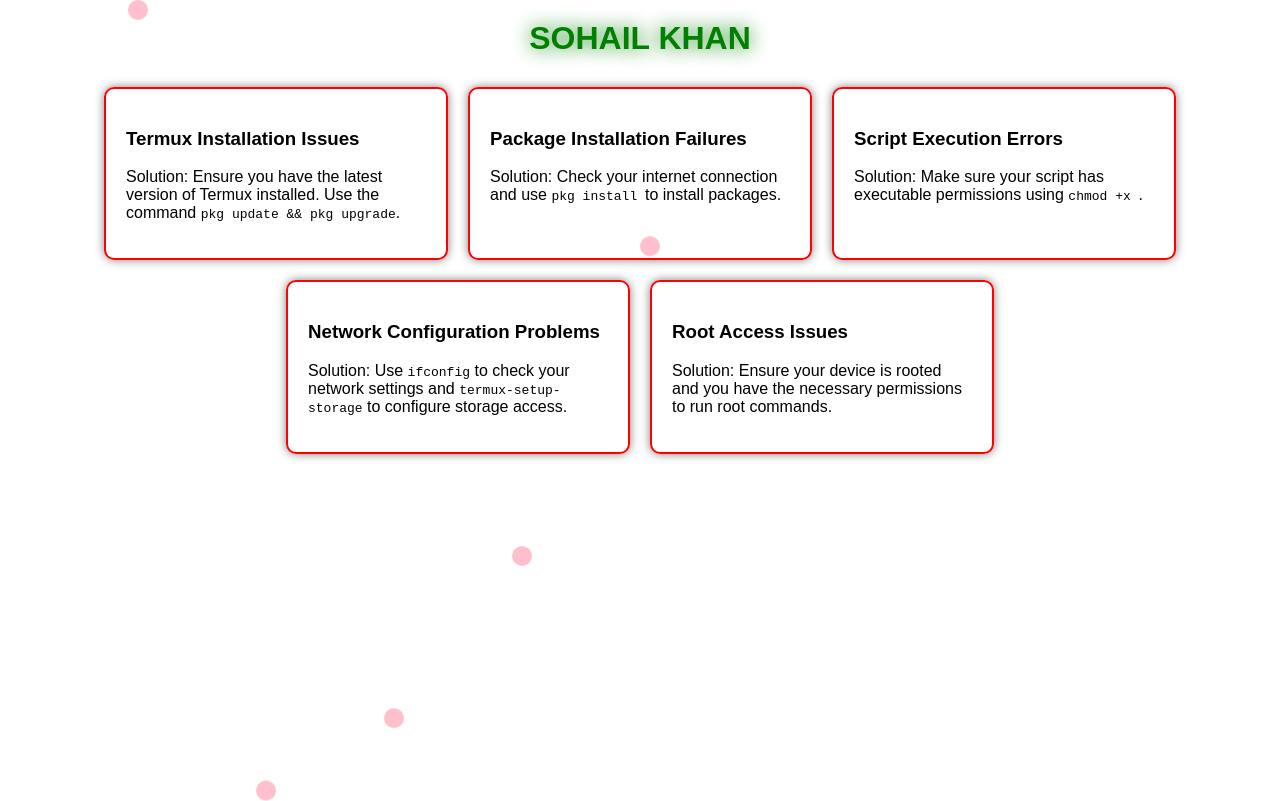
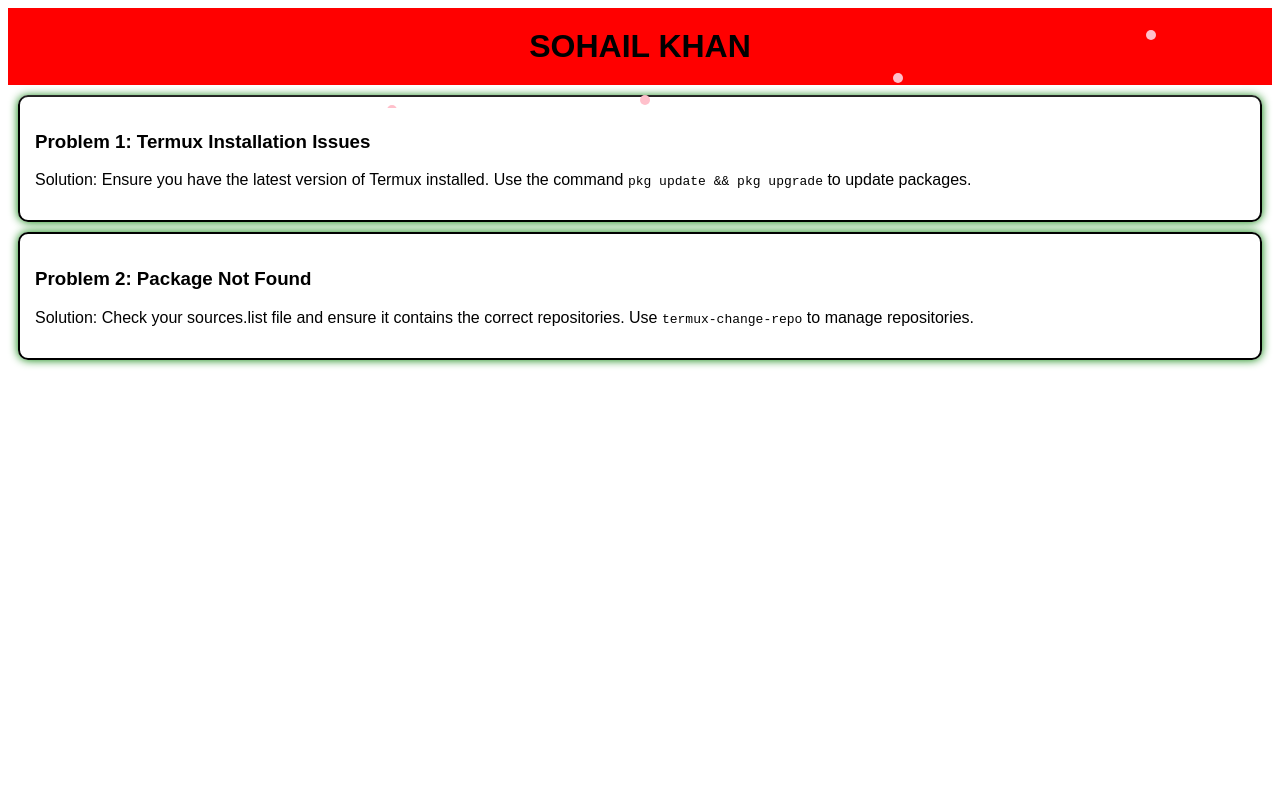
Before and after one commit to Sohail235/Dev-uu, a plain HTML site: page index.html in a window 1280 px wide. Drawn offline with Linux system fonts and the light colour scheme.

Commit message:
Update index.html

```diff
--- a/index.html
+++ b/index.html
@@ -12,83 +12,70 @@
             overflow-y: scroll;
         }
         .banner {
+            background-color: red;
+            color: black;
             text-align: center;
+            padding: 20px;
             font-size: 2em;
             font-weight: bold;
-            color: green;
-            text-shadow: 0 0 20px green;
-            margin: 20px 0;
-        }
-        .container {
-            display: flex;
-            flex-wrap: wrap;
-            justify-content: center;
+            box-shadow: 0 0 20px white;
+            position: relative;
         }
         .box {
-            border: 2px solid red;
+            border: 2px solid black;
             border-radius: 10px;
-            padding: 20px;
+            padding: 15px;
             margin: 10px;
-            width: 300px;
-            box-shadow: 0 0 10px rgba(0, 0, 0, 0.5);
-            transition: all 0.3s ease;
+            box-shadow: 0 0 10px green;
+            transition: box-shadow 0.3s;
         }
         .box:hover {
-            box-shadow: 0 0 20px rgba(255, 0, 0, 0.7);
+            box-shadow: 0 0 20px blue;
         }
         .falling-petals {
             position: absolute;
             top: 0;
             left: 0;
-            width: 100%;
-            height: 100%;
-            pointer-events: none;
-            z-index: -1;
-        }
-        @keyframes fall {
-            0% { transform: translateY(0); }
-            100% { transform: translateY(100vh); }
+            right: 0;
+            height: 100px;
+            overflow: hidden;
         }
         .petal {
             position: absolute;
-            width: 20px;
-            height: 20px;
-            background: pink;
+            width: 10px;
+            height: 10px;
+            background-color: pink;
             border-radius: 50%;
             animation: fall 5s infinite;
+        }
+        @keyframes fall {
+            0% { top: -10px; }
+            100% { top: 100%; }
         }
     </style>
 </head>
 <body>
-    <div class="banner">SOHAIL KHAN</div>
-    <div class="container">
-        <div class="box">
-            <h3>Termux Installation Issues</h3>
-            <p>Solution: Ensure you have the latest version of Termux installed. Use the command <code>pkg update && pkg upgrade</code>.</p>
-        </div>
-        <div class="box">
-            <h3>Package Installation Failures</h3>
-            <p>Solution: Check your internet connection and use <code>pkg install <package_name></code> to install packages.</p>
-        </div>
-        <div class="box">
-            <h3>Script Execution Errors</h3>
-            <p>Solution: Make sure your script has executable permissions using <code>chmod +x <script_name></code>.</p>
-        </div>
-        <div class="box">
-            <h3>Network Configuration Problems</h3>
-            <p>Solution: Use <code>ifconfig</code> to check your network settings and <code>termux-setup-storage</code> to configure storage access.</p>
-        </div>
-        <div class="box">
-            <h3>Root Access Issues</h3>
-            <p>Solution: Ensure your device is rooted and you have the necessary permissions to run root commands.</p>
+
+    <div class="banner">
+        SOHAIL KHAN
+        <div class="falling-petals">
+            <div class="petal" style="left: 10%; animation-delay: 0s;"></div>
+            <div class="petal" style="left: 30%; animation-delay: 1s;"></div>
+            <div class="petal" style="left: 50%; animation-delay: 2s;"></div>
+            <div class="petal" style="left: 70%; animation-delay: 3s;"></div>
+            <div class="petal" style="left: 90%; animation-delay: 4s;"></div>
         </div>
     </div>
-    <div class="falling-petals">
-        <div class="petal" style="left: 10%; animation-delay: 0s;"></div>
-        <div class="petal" style="left: 20%; animation-delay: 1s;"></div>
-        <div class="petal" style="left: 30%; animation-delay: 2s;"></div>
-        <div class="petal" style="left: 40%; animation-delay: 3s;"></div>
-        <div class="petal" style="left: 50%; animation-delay: 4s;"></div>
+
+    <div class="box">
+        <h3>Problem 1: Termux Installation Issues</h3>
+        <p>Solution: Ensure you have the latest version of Termux installed. Use the command <code>pkg update && pkg upgrade</code> to update packages.</p>
     </div>
+    <div class="box">
+        <h3>Problem 2: Package Not Found</h3>
+        <p>Solution: Check your sources.list file and ensure it contains the correct repositories. Use <code>termux-change-repo</code> to manage repositories.</p>
+    </div>
+    <!-- Repeat similar boxes for 100+ problems and solutions -->
+
 </body>
 </html>
```
